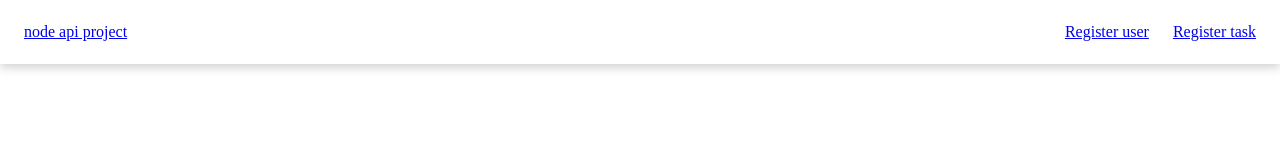
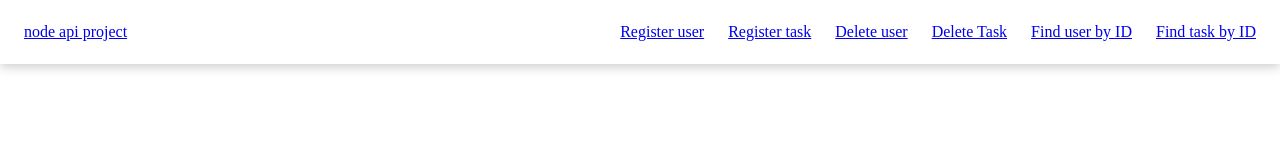
Before and after one commit to victor-neutzling/project-api-rest-front-end, a website: page delete-task.html in a window 1280 px wide. Drawn offline with nearby package versions, Linux system fonts and the light colour scheme.

Commit message:
fixing delete, edit, and register pages' headers

```diff
--- a/delete-task.html
+++ b/delete-task.html
@@ -14,6 +14,10 @@
         <ul>
             <li><a href="register-user.html">Register user</a></li>
             <li><a href="register-task.html">Register task</a></li>
+            <li><a href="delete-user.html">Delete user</a></li>
+            <li><a href="delete-task.html">Delete Task</a></li>
+            <li><a href="edit-user.html">Find user by ID</a></li>
+            <li><a href="edit-task.html">Find task by ID</a></li>
         </ul>
     </header>
     <main>
```
Also changed, not shown: delete-user.html (+4 -0 lines), edit-task.html (+4 -0 lines), edit-user.html (+4 -0 lines), register-task.html (+4 -0 lines), register-user.html (+4 -0 lines).
